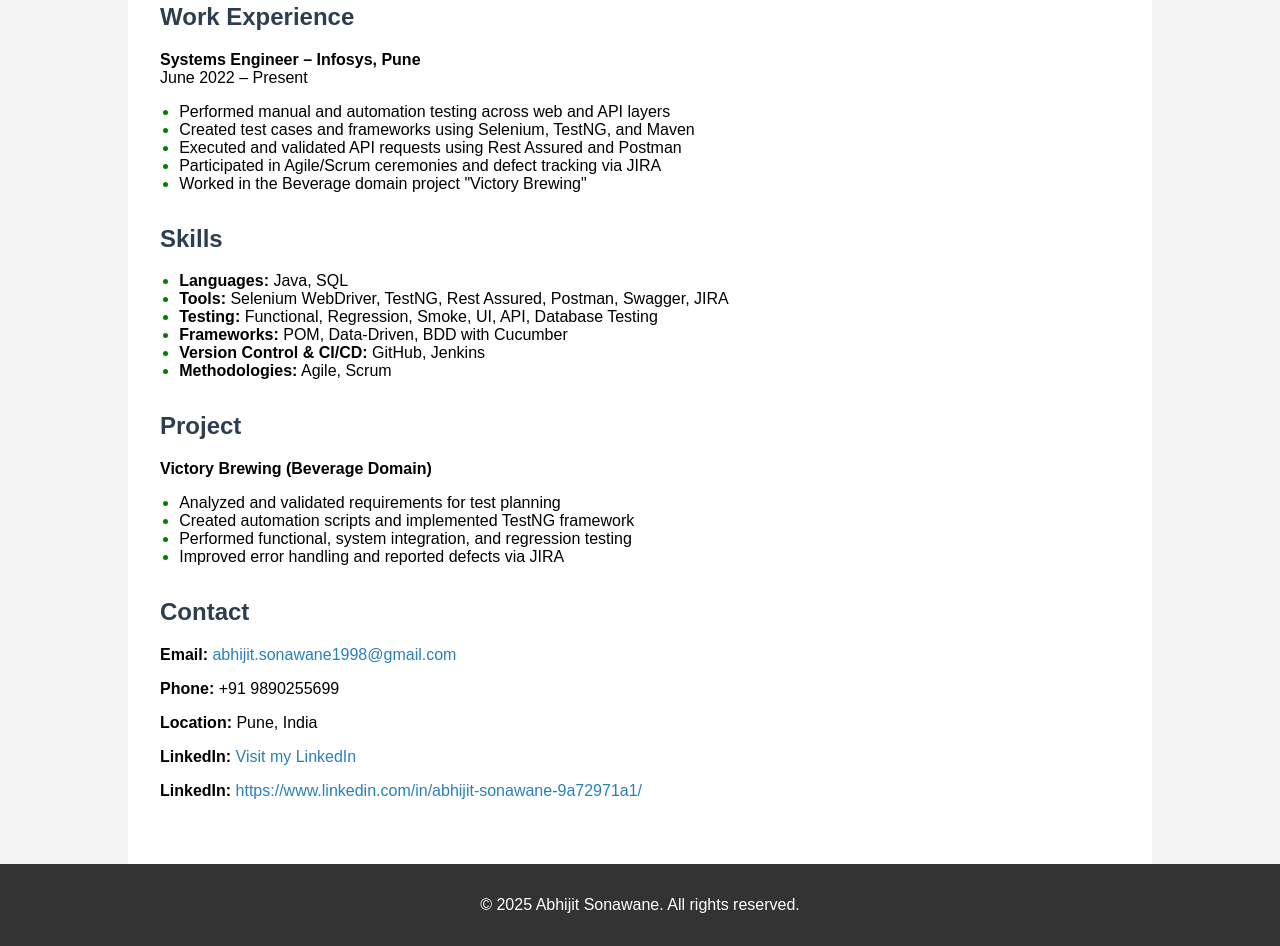
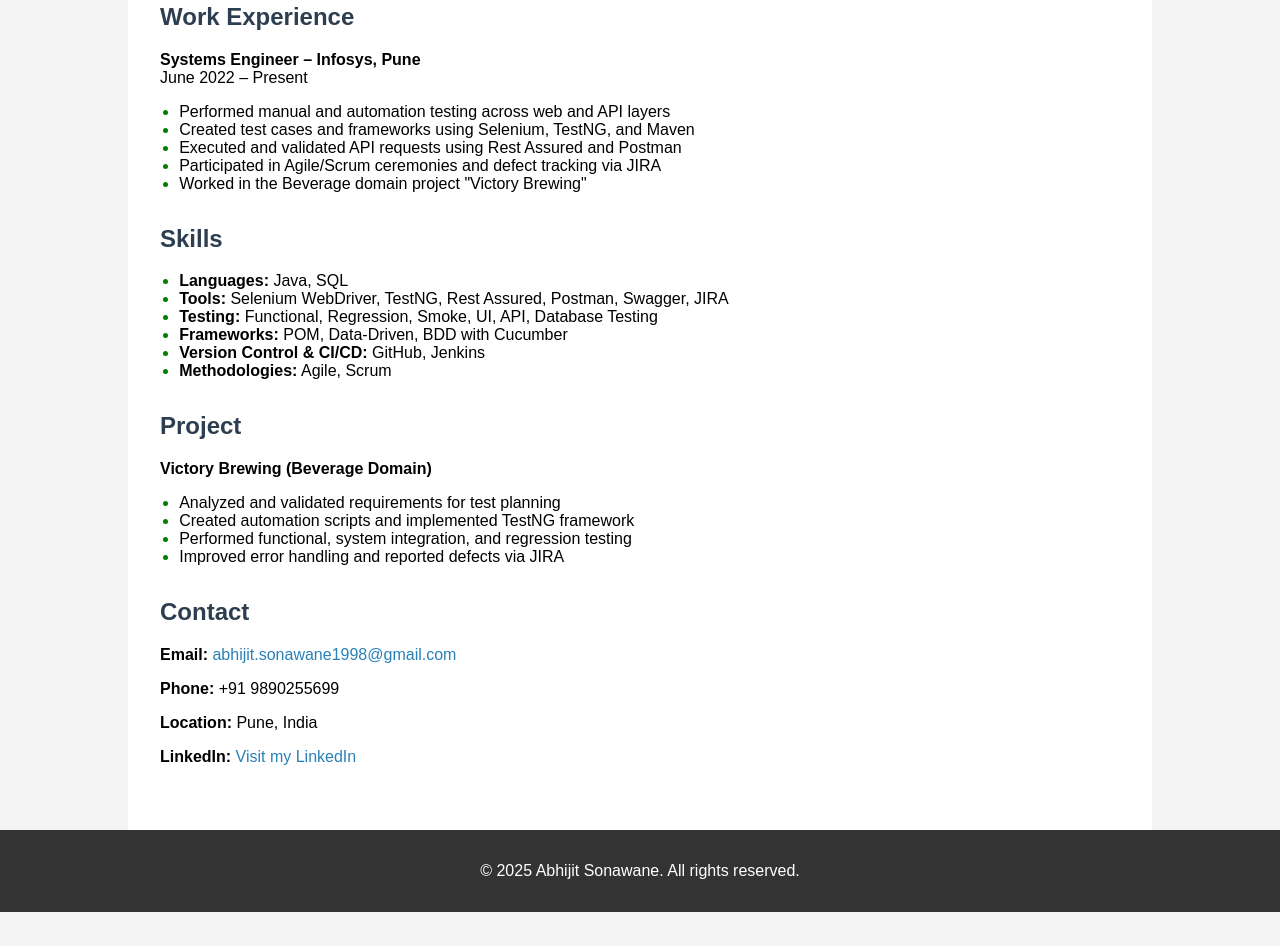
Before and after one commit to abhijit-sonawane-1998/abhijit-sonawane-portfolio, a plain HTML site: page index.html in a window 1280 px wide. Shown: the part 445-1391 px from the top of the page. After the commit the page ends 1357 px from the top, so only its background shows below. Drawn offline with Linux system fonts and the light colour scheme.

Commit message:
Update index.html

```diff
--- a/index.html
+++ b/index.html
@@ -77,7 +77,6 @@
       <p><strong>Location:</strong> Pune, India</p>
       <p><strong>LinkedIn:</strong> <a href="https://www.linkedin.com/in/abhijit-sonawane-9a72971a1/" target="_blank">Visit my LinkedIn</a></p>
 
-      <p><strong>LinkedIn:</strong> <a href="https://www.linkedin.com/in/abhijit-sonawane-9a72971a1/">https://www.linkedin.com/in/abhijit-sonawane-9a72971a1/</a></p>
     </section>
   </div>
 
```
